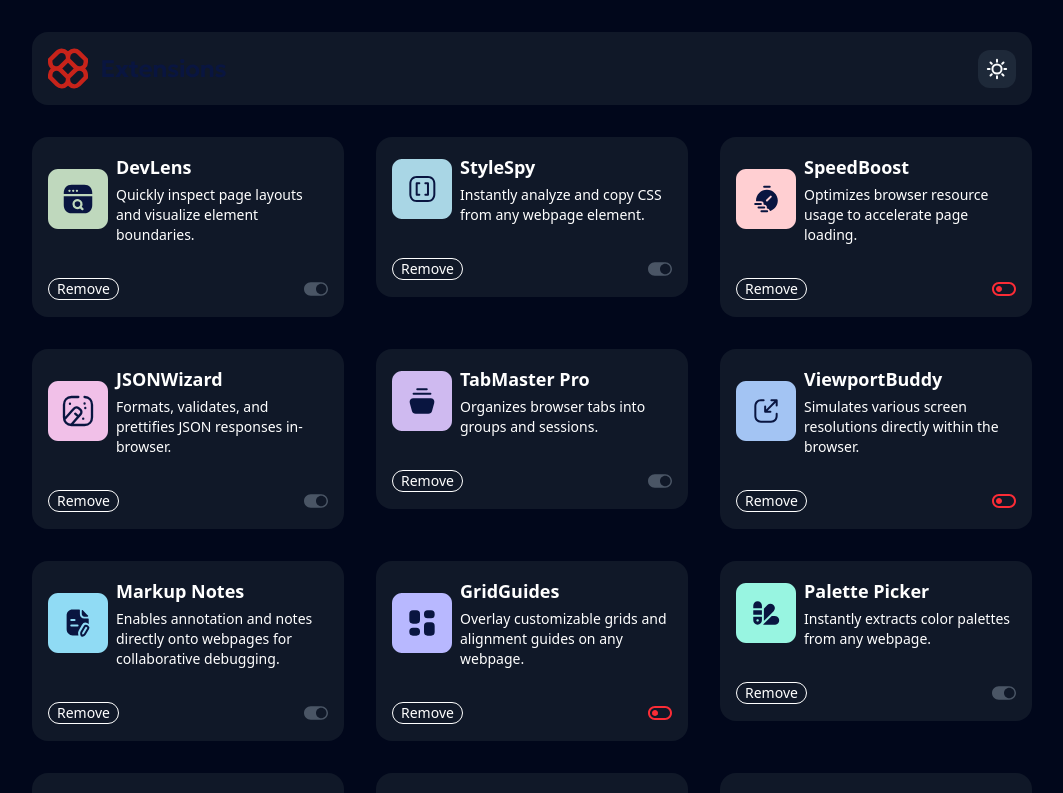
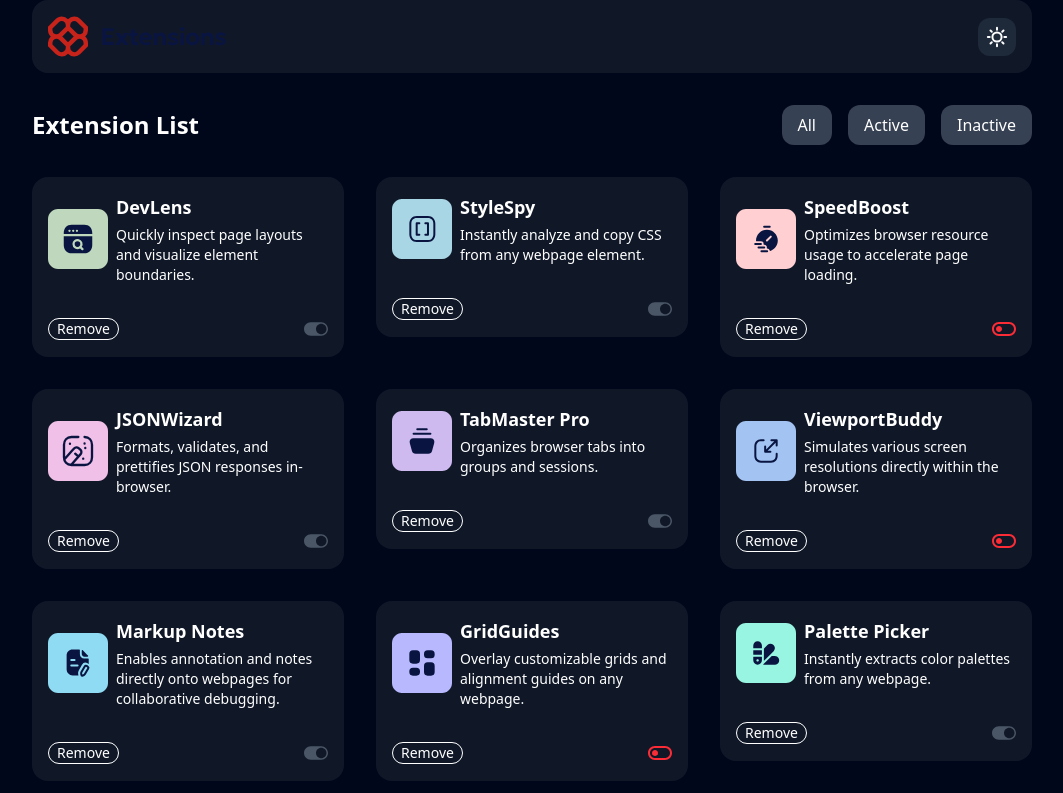
Before and after one commit to Favics-T/RilExtensions, a React (Vite) app: page / in a window 1280 px wide. Shown: the top 793 px of the page, without its empty margins (108-1171 px from the left). Built offline with nearby package versions, Linux system fonts and the light colour scheme.

Commit message:
working on buttons

```diff
--- a/src/App.jsx
+++ b/src/App.jsx
@@ -1,13 +1,18 @@
 import React from 'react'
 import ExtentionCard from './component/ExtentionCard'
 import Nav from './component/Nav'
+import ExtensionNav from './component/ExtensionNav'
 // import Card from './components/Card'
 
 const App = () => {
   return (
-    <div className='bg-[#01071b] py-8 gap-8 text-white  flex flex-col justify-center items-center'>
-    <Nav />
+    <div className='bg-[#01071b] text-white  flex flex-col  justify-center items-center'>
+    <div className='flex flex-col gap-8'>
+      <Nav />
+    <ExtensionNav />
     <ExtentionCard />
+    </div>
+
     </div>
   )
 }
--- /dev/null
+++ b/src/component/Button.jsx
@@ -0,0 +1,13 @@
+import React from 'react'
+
+const Button = ({title}) => {
+
+    const active =()=>{
+
+    }
+  return (
+    <button onClick={active} className={`bg-gray-700 hover:pointer px-4 py-2 rounded-xl`}>
+        {title}</button>
+  )}
+
+export default Button
--- /dev/null
+++ b/src/component/ExtensionNav.jsx
@@ -0,0 +1,26 @@
+import React from 'react'
+import Button from './Button'
+
+const buttonList = [
+    {title:"All"},
+    {title:"Active"},
+    {title:"Inactive"}
+]
+
+const ExtensionNav = () => {
+  return (
+    <div>
+      <div className='flex justify-between items-center'>
+        <h1 className='text-white font-bold text-2xl'>Extension List</h1>
+
+        <div className='flex gap-4'>
+         {  buttonList.map(({title})=>(
+            <Button title={title} />
+         ))}
+        </div>
+      </div>
+    </div>
+  )
+}
+
+export default ExtensionNav
```
